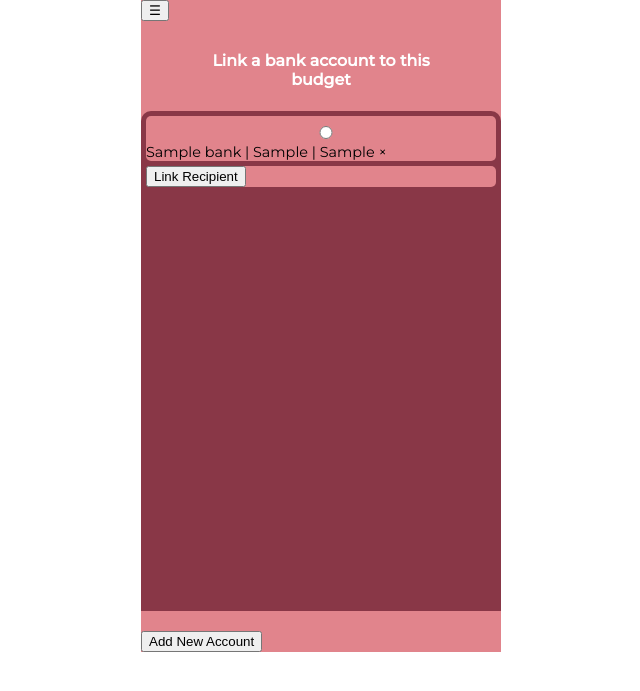
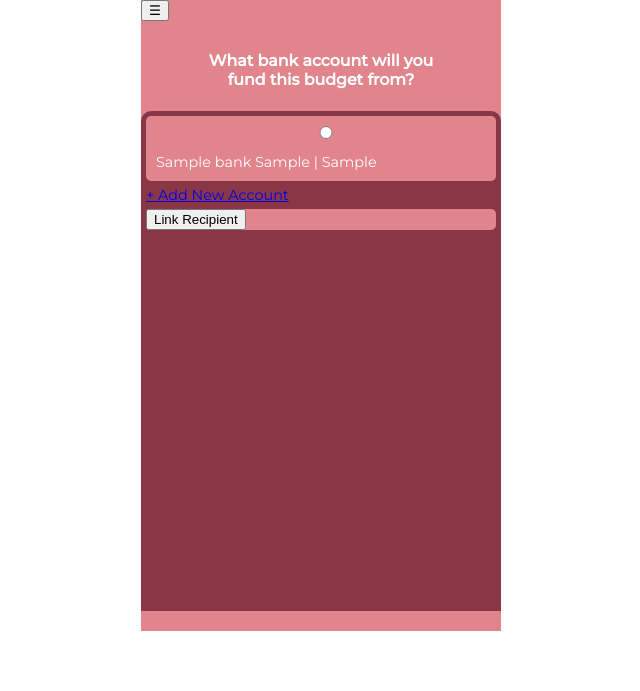
Before and after one commit to alkadelik/blm, a Django app: page /sprout/list_recipients/ in a window 1280 px wide. Shown: the top 691 px of the page, without its empty margins (319-959 px from the left). Run offline with Django 3.2, Linux system fonts and the light colour scheme; a user stored in the database is signed in; tables that the repository leaves empty hold one stand-in row (values such as "Sample post").

Commit message:
UI fix for list recipients

```diff
--- a/chris/templates/sprout/list_recipients.html
+++ b/chris/templates/sprout/list_recipients.html
@@ -9,28 +9,30 @@
   {% csrf_token %}
   <section class="fence">
     <div id="title-block">
-      <h2>Link a bank account to this budget</h2>
+      <h2>What bank account will you fund this budget from?</h2>
     </div>
     <div id="main">
       <div class="gap"></div>
       {% for bank in banks|slice:":4" %}
-      <div class="q-block">
-        <div class="budget">
-          <input type="radio" name="bank" value="{{ bank.id }}">
-            {{ bank.holder_name }} | {{ bank.acc_no }} | {{ bank.bank }}
-            <span class="delete" onclick="delete()">&times;</span>
-        </div>
+      <div class="q-block" id="recipient">
+        <!-- Note: it's important that the label is below the input -->
+        <input id="id-{{ bank.id }}" type="radio" name="bank" value="{{ bank.id }}">
+        <label class="recipient-radio" for="id-{{ bank.id }}"><span>
+          {{ bank.holder_name }}</span> {{ bank.acc_no }} | {{ bank.bank }}
+        </label>
+
+            <!-- <span class="delete" onclick="delete()">&times;</span> -->
+        <!-- </div> -->
       </div>
       {% endfor %}
+
+      <a href="{% url 'sprout:new_recipient' %}" class="new-acc">+ Add New Account</a>
       <div id="nav" class="q-block">
         <button type="button" onclick="link_recipient()"> Link Recipient </button>
       </div>
     </div>
   </section>
 </form>
-<a href="{% url "sprout:new_recipient" %}">
-  <button type="button">Add New Account</button>
-</a>
 
 <script>
   function link_recipient(){
```
Also changed, not shown: chris/static/chris/styles.css (+24 -3 lines).
